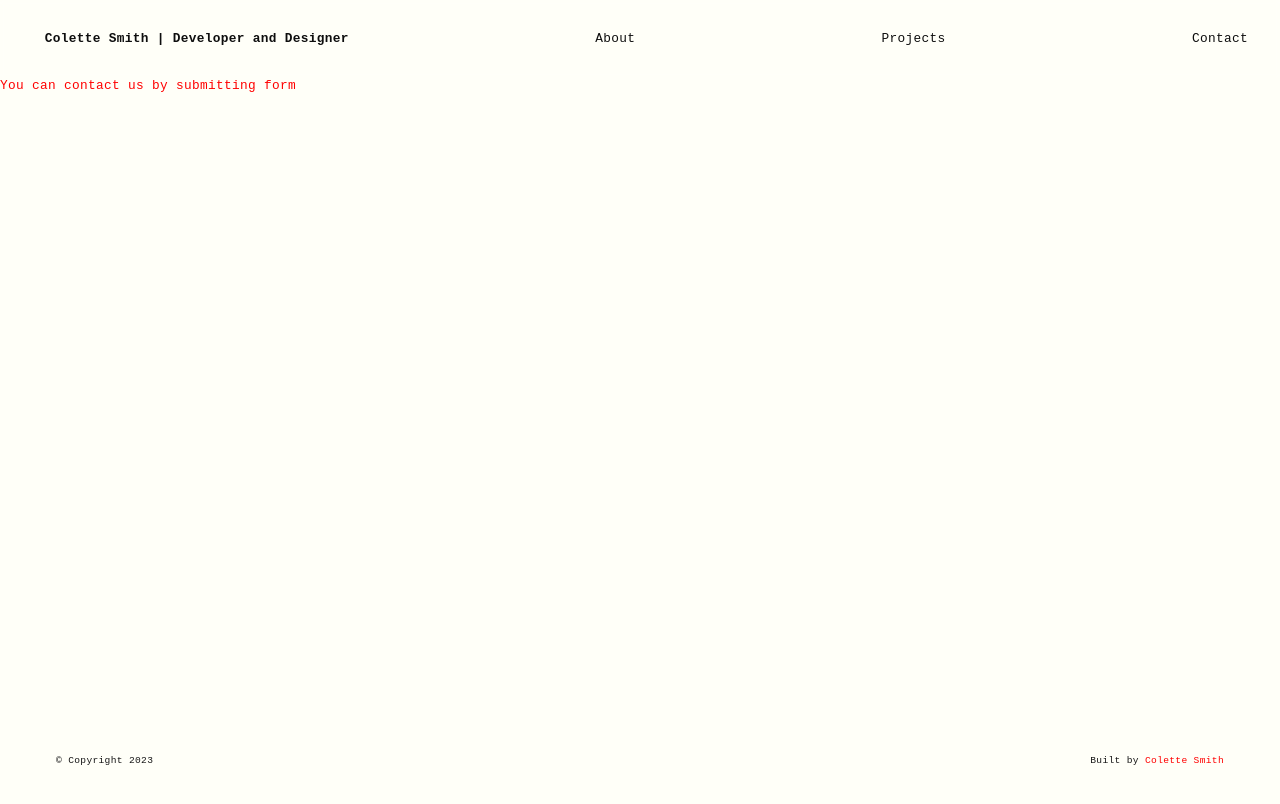
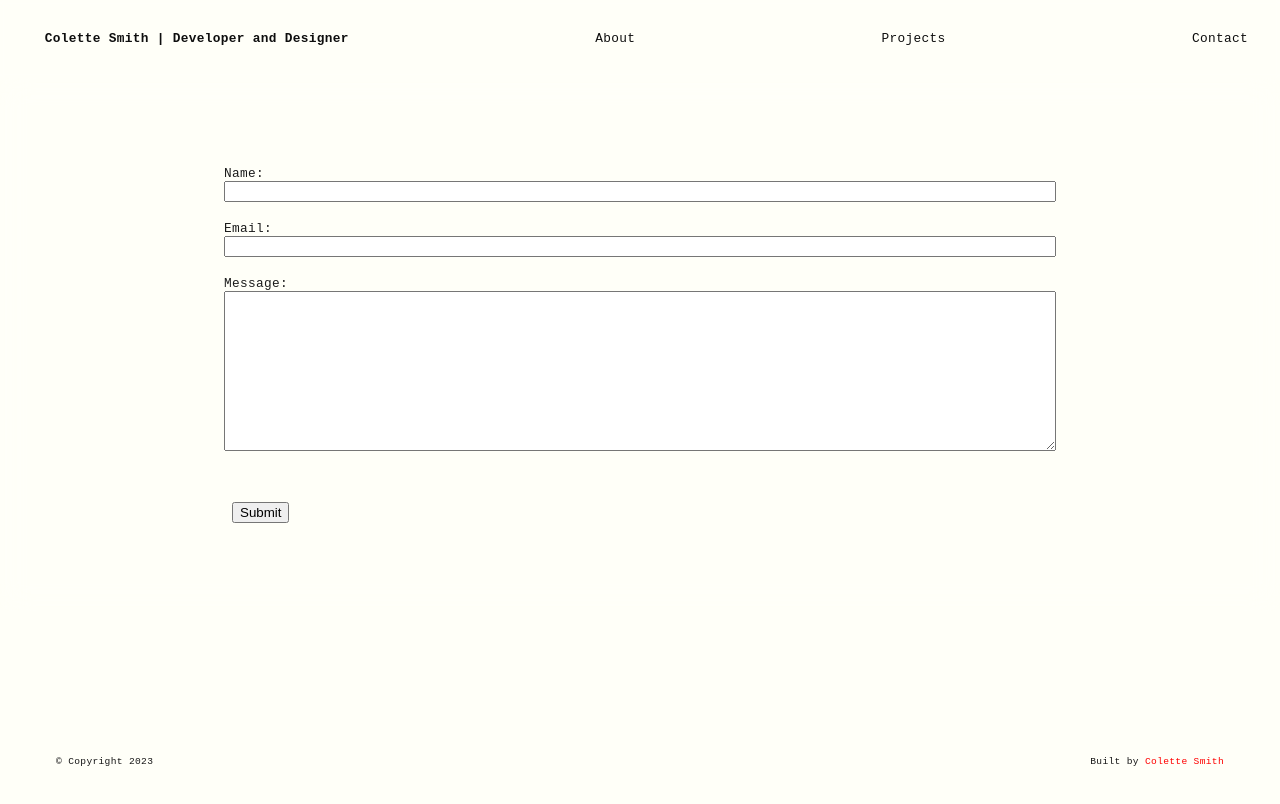
Before and after one commit to Letwah/colette-portfolio, a React (Vite) app: page /contact in a window 1280 px wide. Shown: the top 804 px of the page. Built offline with nearby package versions, Linux system fonts and the light colour scheme; no server answers; a web font is replaced by a local one.

Commit message:
contact form

```diff
--- a/package.json
+++ b/package.json
@@ -12,12 +12,15 @@
   "dependencies": {
     "@reduxjs/toolkit": "^1.9.5",
     "framer-motion": "^10.16.2",
+    "joi": "^17.10.1",
     "popmotion": "^11.0.5",
     "react": "^18.2.0",
     "react-dom": "^18.2.0",
     "react-redux": "^8.1.1",
     "react-router-dom": "^6.15.0",
-    "styled-components": "^6.0.5"
+    "react-toastify": "^9.1.3",
+    "styled-components": "^6.0.5",
+    "toastify": "^2.0.1"
   },
   "devDependencies": {
     "@types/react": "^18.0.37",
--- a/src/components/Contact.jsx
+++ b/src/components/Contact.jsx
@@ -1,11 +1,15 @@
 import React from "react";
 import "./contact/contact.css";
-import { Link } from "react-router-dom";
+
+import ContactForm from "./contact/ContactForm";
+// import { Link } from "react-router-dom";
 const Contact = () => {
   return (
     <>
-      <section className="contact" id="about">
-        <Link to="contact">You can contact us by submitting form</Link>
+      <section className="contact" id="contact">
+        <div className="contactForm">
+          <ContactForm />
+        </div>
       </section>
     </>
   );
--- a/src/components/Home.jsx
+++ b/src/components/Home.jsx
@@ -1,14 +1,14 @@
 import React from "react";
 import "./home/home.css";
-import { Link } from "react-router-dom";
+// import { Link } from "react-router-dom";
 const Home = () => {
   return (
     <>
-      <section className="hero" id="about">
-        <div className="about animate__animated animate__shakeX">
+      <section className="hero" id="hero">
+        <div className="about animate-text">
           <h2 className="about-title">About Me</h2>
           <p className="about-text">
-            Colette Smith is a Frontend Engineer and visual designer.
+            Hi, I'm a Frontend Engineer and visual designer.
           </p>
         </div>
         <img
@@ -17,7 +17,6 @@ const Home = () => {
           loading="lazy"
           className="profile-img"
         ></img>
-        <Link to="contact">You can contact us by submitting form</Link>
       </section>
     </>
   );
--- /dev/null
+++ b/src/components/contact/ContactForm.jsx
@@ -0,0 +1,70 @@
+import React, { useState } from "react";
+import { validate } from "../../validation";
+import { useDispatch } from "react-redux";
+import { setToastContent } from "../../features/appSlice";
+
+import { API_KEY } from "../../key";
+
+const ContactForm = () => {
+  const dispatch = useDispatch();
+  const [errors, setErrors] = useState({});
+  const [userInput, setUserInput] = useState({});
+
+  const handleSubmit = async (e) => {
+    e.preventDefault();
+
+    const formData = new FormData(e.target);
+    formData.append("access_key", API_KEY);
+    const res = await validate(userInput, "contactForm");
+
+    if (!res) {
+      const response = await fetch("https://api.web3forms.com/submit", {
+        method: "POST",
+        body: formData,
+      }).then((res) => res.json());
+
+      if (response.success) {
+        dispatch(setToastContent("Thanks for getting in touch!"));
+      } else {
+        console.error("Error from API:", response.message);
+      }
+      return;
+    }
+    setErrors(res);
+  };
+
+  return (
+    <form
+      onInput={(e) => {
+        setUserInput({ ...userInput, [e.target.name]: e.target.value });
+      }}
+      onSubmit={handleSubmit}
+    >
+      <div>
+        <label htmlFor="name">Name:</label>
+        <input type="text" id="name" name="name" required />
+        <p>{errors.name}</p>
+      </div>
+      <div>
+        <label htmlFor="email">Email:</label>
+        <input type="email" id="email" name="email" required />
+        <p>{errors.email}</p>
+      </div>
+      <div>
+        <label htmlFor="message">Message:</label>
+        <textarea id="message" name="message" required />
+        <p>{errors.message}</p>
+      </div>
+      <button type="submit">Submit</button>
+      {/* Dont need this message cos of toastify ....
+
+      <div className="contactMsg">
+        <p>
+          Jimmy will get back to you asap! <br></br>Thanks for getting in touch.
+        </p>
+      </div> */}
+    </form>
+  );
+};
+
+export default ContactForm;
--- a/src/components/contact/contact.css
+++ b/src/components/contact/contact.css
@@ -0,0 +1,77 @@
+.contactBackground {
+  display: flex;
+  height: 100%;
+  overflow-y: hidden;
+  overflow-x: scroll;
+  background-position: center;
+}
+
+.contactForm {
+  background: linear-gradient(
+    138deg,
+    #fff 0%,
+    rgba(255, 255, 255, 0.49) 50.98%,
+    rgba(255, 255, 255, 0) 100%s
+  );
+  -webkit-backdrop-filter: blur(15px);
+  backdrop-filter: blur(15px);
+  height: fit-content;
+  margin: 0 auto;
+  padding: 5rem 2rem;
+
+  border: var(--border-width) solid var(--border-color);
+  box-shadow: var(--border-color) 0.5em 0.5em 0em;
+  color: #1b1b1b;
+
+  display: flex;
+  flex-direction: column;
+  align-items: center;
+  align-self: center;
+}
+
+.contactForm > form div {
+  display: flex;
+  flex-direction: column;
+}
+
+form {
+  display: flex;
+  padding: 0.5rem;
+  width: 70vw;
+  align-items: center;
+  flex-direction: column;
+  align-content: center;
+  flex-wrap: wrap;
+}
+
+div.contactForm {
+  max-width: 100vw;
+}
+
+.contactForm > form button {
+  margin: 0 auto 0 0.5rem;
+}
+.contactForm > form input {
+  width: 65vw;
+}
+
+textarea#message {
+  margin-bottom: 2rem;
+  width: 65vw;
+  height: 10rem;
+  color: var(--border-color);
+}
+
+.contactMsg {
+  padding: 2rem 1rem;
+}
+
+@media only screen and (min-width: 800px) {
+  /* .contactForm {
+    width: 50vw;
+  } */
+  textarea {
+    width: 30vw;
+    height: 30vh;
+  }
+}
--- a/src/components/home/home.css
+++ b/src/components/home/home.css
@@ -1,5 +1,5 @@
 .hero {
-  height: 100vh;
+  height: 50vh;
   display: flex;
   flex-direction: column;
   align-items: center;
@@ -7,6 +7,7 @@
   gap: 2.5rem;
   max-width: 68.75rem;
   margin: auto;
+  overflow: hidden;
 }
 
 .profile-img {
--- a/src/features/appSlice.js
+++ b/src/features/appSlice.js
@@ -4,6 +4,7 @@ import { HOME } from "../store/types";
 const initialState = {
   page: HOME,
   burgerOpen: false,
+  toastContent: "",
 };
 
 const appSlice = createSlice({
@@ -16,10 +17,14 @@ const appSlice = createSlice({
     setBurgerOpen: (state) => {
       state.burgerOpen = !state.burgerOpen;
     },
+    setToastContent: (state, action) => {
+      state.toastContent = action.payload;
+    },
   },
 });
 
-export const { setPage, setBurgerOpen } = appSlice.actions;
+export const { setPage, setBurgerOpen, setToastContent } = appSlice.actions;
 export const selectPage = (state) => state.app.page;
 export const selectBurgerOpen = (state) => state.app.burgerOpen;
+export const selectToastContent = (state) => state.app.toastContent;
 export default appSlice.reducer;
--- /dev/null
+++ b/src/validation/index.js
@@ -0,0 +1,29 @@
+import joi from "joi";
+import { contactFormSchema, searchSchema } from "./schemas";
+export const validate = async (payload, type) => {
+  let r;
+  switch (type) {
+    case "search":
+      //call joi
+      r = joi.object(searchSchema);
+      break;
+    case "contactForm":
+      //call joi
+      r = joi.object(contactFormSchema);
+      break;
+    default:
+      break;
+  }
+
+  try {
+    const results = await r.validateAsync(payload);
+    return null;
+  } catch (errors) {
+    const errorsMod = {};
+    errors.details.forEach((error) => {
+      errorsMod[error.context.key] = error.message;
+    });
+    // console.log(errorsMod);
+    return errorsMod;
+  }
+};
--- /dev/null
+++ b/src/validation/schemas.js
@@ -0,0 +1,14 @@
+import joi from "joi";
+//define the schema
+export const searchSchema = {
+  search: joi.string().required().max(32),
+};
+
+export const contactFormSchema = {
+  name: joi.string().required().min(2),
+  email: joi
+    .string()
+    .required()
+    .email({ tlds: { allow: false } }),
+  message: joi.string().required().min(30),
+};
```
Also changed, not shown: 2 other files (tests, documents, lock files or other folders).
